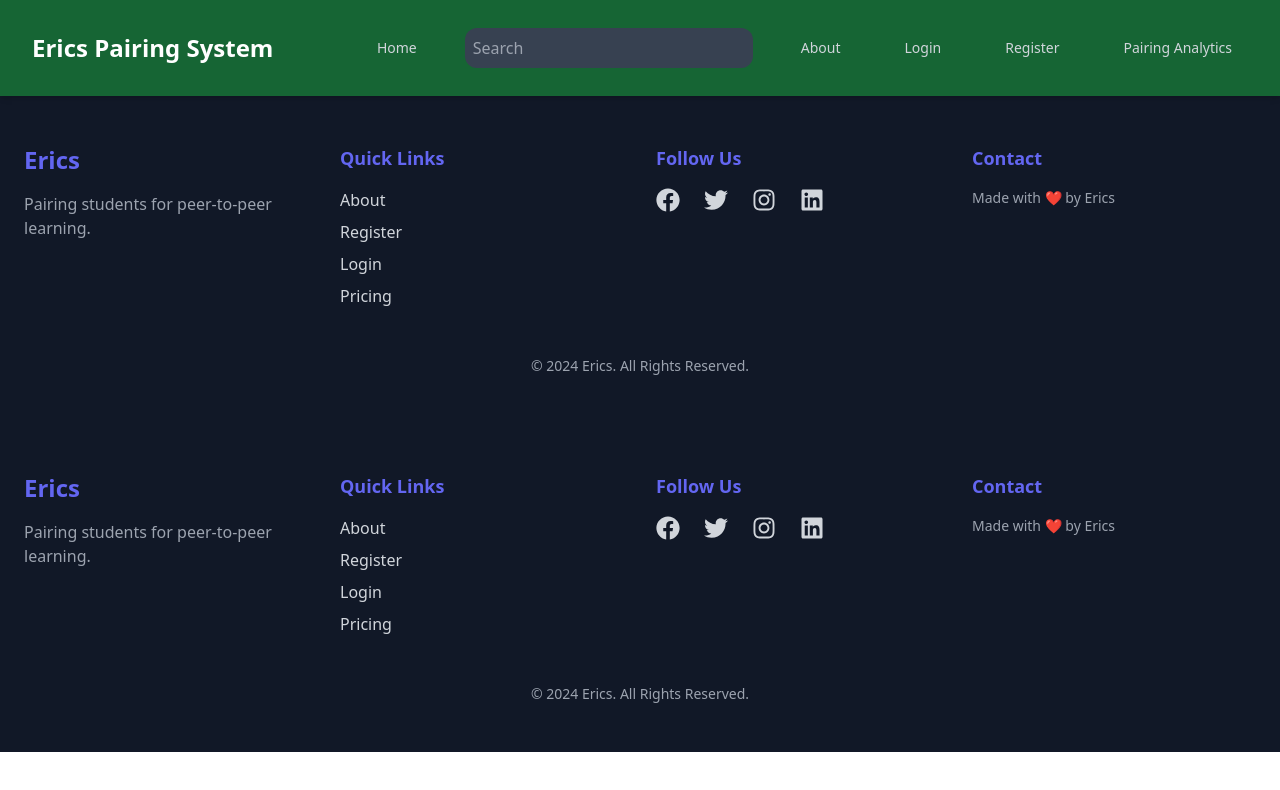
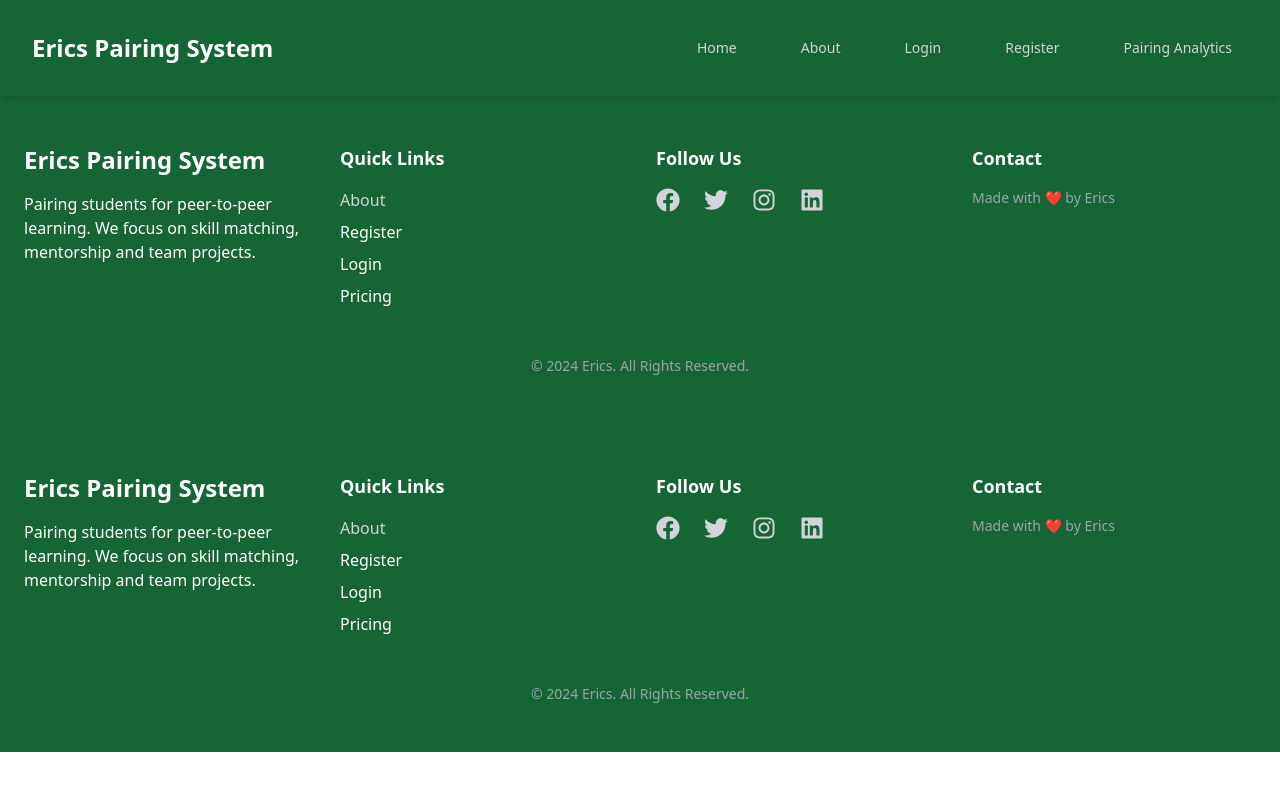
Before and after one commit to ErickGichuki/pair, a Next.js app: page /components/footer in a window 1280 px wide. Shown: the top 790 px of the page. Built offline with nearby package versions, Linux system fonts and the light colour scheme.

Commit message:
feat:add analytics page and refactor the bg and text colors for the footer and navbar

```diff
--- a/app/components/footer/page.js
+++ b/app/components/footer/page.js
@@ -3,31 +3,31 @@ import { FaFacebook, FaTwitter, FaInstagram, FaLinkedin } from 'react-icons/fa';
 
 export default function Footer() {
   return (
-    <footer className="bg-gray-900 text-white py-12">
+    <footer className="bg-green-800 text-white py-12">
       <div className="max-w-7xl mx-auto px-6">
         <div className="grid grid-cols-1 sm:grid-cols-2 md:grid-cols-4 gap-8">
           {/* Column 1: Brand Info */}
           <div className="text-center md:text-left">
-            <h3 className="text-2xl font-bold mb-4 text-indigo-500">Erics</h3>
-            <p className="text-sm md:text-base text-gray-400">
-              Pairing students for peer-to-peer learning.
+            <h3 className="text-2xl font-bold mb-4">Erics Pairing System</h3>
+            <p className="text-sm md:text-base">
+              Pairing students for peer-to-peer learning. We focus on skill matching, mentorship and team projects.
             </p>
           </div>
 
           {/* Column 2: Quick Links */}
           <div className="text-center md:text-left">
-            <h4 className="text-lg font-semibold mb-4 text-indigo-500">Quick Links</h4>
+            <h4 className="text-lg font-semibold mb-4">Quick Links</h4>
             <div className="flex flex-col space-y-2">
-              <Link href="/" className="text-gray-300 hover:text-indigo-500 transition duration-300">About</Link>
-              <Link href="/register" className="text-gray-300 hover:text-indigo-500 transition duration-300">Register</Link>
-              <Link href="/login" className="text-gray-300 hover:text-indigo-500 transition duration-300">Login</Link>
-              <Link href="/pricing" className="text-gray-300 hover:text-indigo-500 transition duration-300">Pricing</Link>
+              <Link href="/" className="text-gray-300 hover:text-blue-500 transition duration-300">About</Link>
+              <Link href="/register" className="hover:text-blue-500 transition duration-300">Register</Link>
+              <Link href="/login" className="hover:text-blue-500 transition duration-300">Login</Link>
+              <Link href="/pricing" className="hover:text-blue-500 transition duration-300">Pricing</Link>
             </div>
           </div>
 
           {/* Column 3: Follow Us */}
           <div className="text-center md:text-left">
-            <h4 className="text-lg font-semibold mb-4 text-indigo-500">Follow Us</h4>
+            <h4 className="text-lg font-semibold mb-4">Follow Us</h4>
             <div className="flex justify-center md:justify-start space-x-6">
               <a href="https://facebook.com" target="_blank" rel="noopener noreferrer" className="text-gray-300 hover:text-indigo-500 transition duration-300">
                 <FaFacebook size={24} />
@@ -46,7 +46,7 @@ export default function Footer() {
 
           {/* Column 4: Contact */}
           <div className="text-center md:text-left">
-            <h4 className="text-lg font-semibold mb-4 text-indigo-500">Contact</h4>
+            <h4 className="text-lg font-semibold mb-4">Contact</h4>
             <p className="text-sm text-gray-400">Made with ❤️ by Erics</p>
           </div>
         </div>
--- a/app/components/navbar/page.js
+++ b/app/components/navbar/page.js
@@ -43,10 +43,10 @@ export default function Navbar() {
               {/* Home link and Search box */}
               <div className="flex items-center space-x-8">
                 <Link href="/" className="text-gray-300 hover:text-white px-4 py-2 rounded-md text-sm font-medium">Home</Link>
-                <input
+                {/* <input
                   placeholder="Search"
                   className="w-72 rounded-xl p-2 bg-gray-700 text-white focus:outline-none focus:ring-2 focus:ring-green-500"
-                />
+                /> */}
                 <Link href="/about" className="text-gray-300 hover:text-white px-4 py-2 rounded-md text-sm font-medium">About</Link>
               </div>
 
@@ -69,10 +69,10 @@ export default function Navbar() {
           <Link href="/login" onClick={closeMenu} className="text-gray-300 hover:text-white px-4 py-2 rounded-md text-sm font-medium">Login</Link>
           <Link href="/register" onClick={closeMenu} className="text-gray-300 hover:text-white px-4 py-2 rounded-md text-sm font-medium">Register</Link>
           <Link href="/analytics" onClick={closeMenu} className="text-gray-300 hover:text-white px-4 py-2 rounded-md text-sm font-medium">Pairing Analytics</Link>
-          <input
+          {/* <input
             placeholder="Search"
             className="w-full mt-4 rounded-xl p-2 bg-gray-700 text-white focus:outline-none focus:ring-2 focus:ring-green-500"
-          />
+          /> */}
         </div>
       </div>
     </nav>
```
